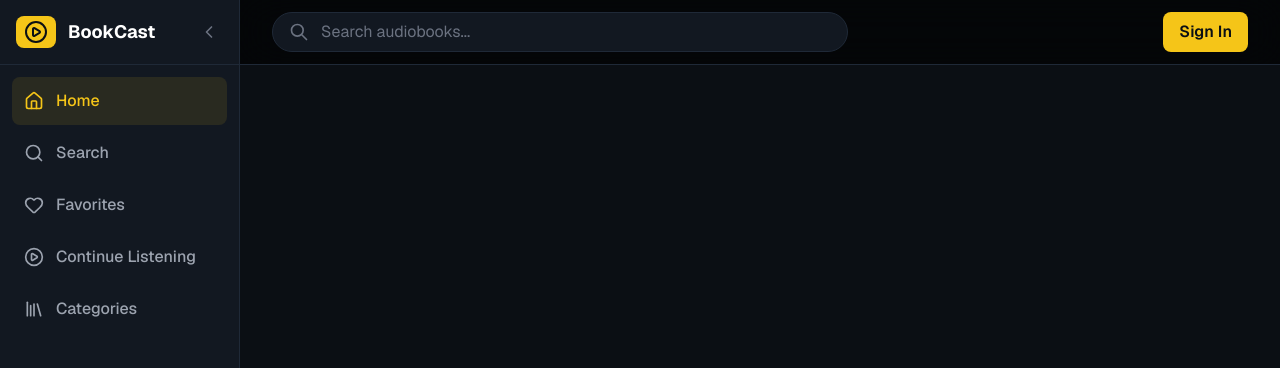
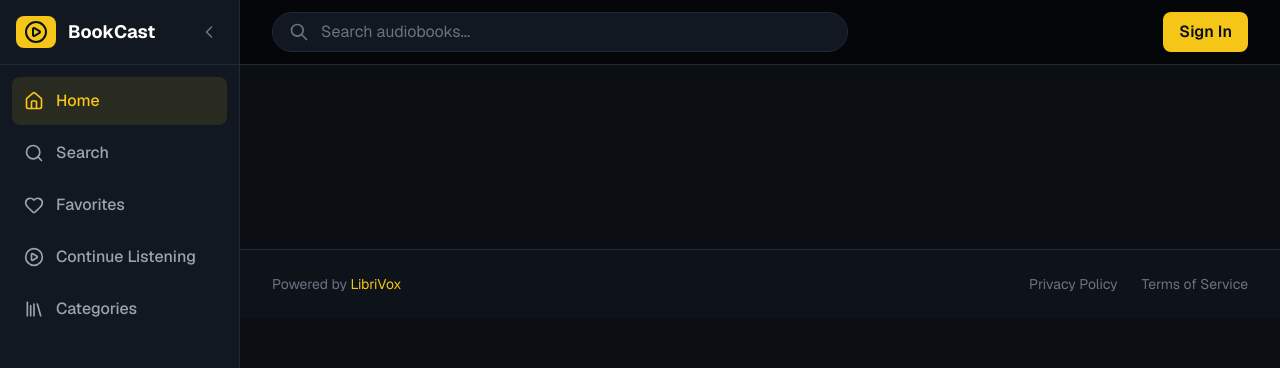
Before and after one commit to Raym-z/bookcase-audiobook-app, a Next.js app: page / in a window 1280 px wide. Shown: the top 368 px of the page. Built offline with nearby package versions, Linux system fonts and the light colour scheme; no server answers; the database is empty.

Commit message:
Added Footer

```diff
--- a/app/layout.tsx
+++ b/app/layout.tsx
@@ -4,6 +4,7 @@ import { createClient } from '@/lib/supabase/server';
 import { Sidebar } from '@/components/layout/Sidebar';
 import { Navbar } from '@/components/layout/Navbar';
 import { PlayerBar } from '@/components/player/PlayerBar';
+import { Footer } from '@/components/layout/Footer';
 import { ClientLayout } from '@/components/ClientLayout';
 import './globals.css';
 
@@ -38,15 +39,18 @@ export default async function RootLayout({
           <div className="flex h-screen bg-bg-primary">
             <Sidebar />
 
-            <div className="flex-1 flex flex-col overflow-hidden lg:pl-[var(--sidebar-width)] transition-all duration-300">
-              <Navbar user={user} />
+              <div className="flex-1 flex flex-col overflow-hidden lg:pl-[var(--sidebar-width)] transition-all duration-300">
+                <Navbar user={user} />
 
-              <main className="flex-1 overflow-y-auto px-4 md:px-8 py-6 pb-24">
-                {children}
-              </main>
+                <div className="flex-1 overflow-y-auto">
+                  <div className="px-4 md:px-8 py-6 pb-24">
+                    {children}
+                  </div>
+                  <Footer />
+                </div>
 
-              <PlayerBar />
-            </div>
+                <PlayerBar />
+              </div>
           </div>
         </ClientLayout>
       </body>
--- /dev/null
+++ b/src/components/layout/Footer.tsx
@@ -0,0 +1,37 @@
+import Link from 'next/link';
+
+export function Footer() {
+  return (
+    <footer className="border-t border-border bg-bg-card/50">
+      <div className="px-4 md:px-8 py-6">
+        <div className="flex flex-col md:flex-row items-center justify-between gap-4 text-sm text-text-muted">
+          <p>
+            Powered by{' '}
+            <a
+              href="https://librivox.org"
+              target="_blank"
+              rel="noopener noreferrer"
+              className="text-accent hover:text-accent-hover transition-colors"
+            >
+              LibriVox
+            </a>
+          </p>
+          <div className="flex items-center gap-6">
+            <Link
+              href="/privacy-policy"
+              className="hover:text-text-primary transition-colors"
+            >
+              Privacy Policy
+            </Link>
+            <Link
+              href="/terms-of-service"
+              className="hover:text-text-primary transition-colors"
+            >
+              Terms of Service
+            </Link>
+          </div>
+        </div>
+      </div>
+    </footer>
+  );
+}
```
